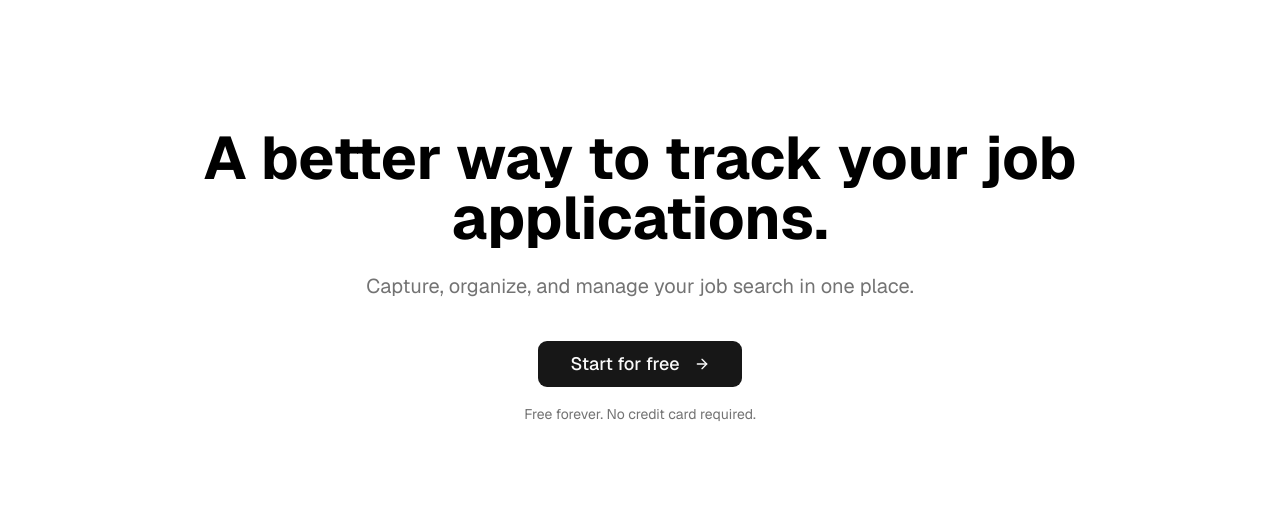
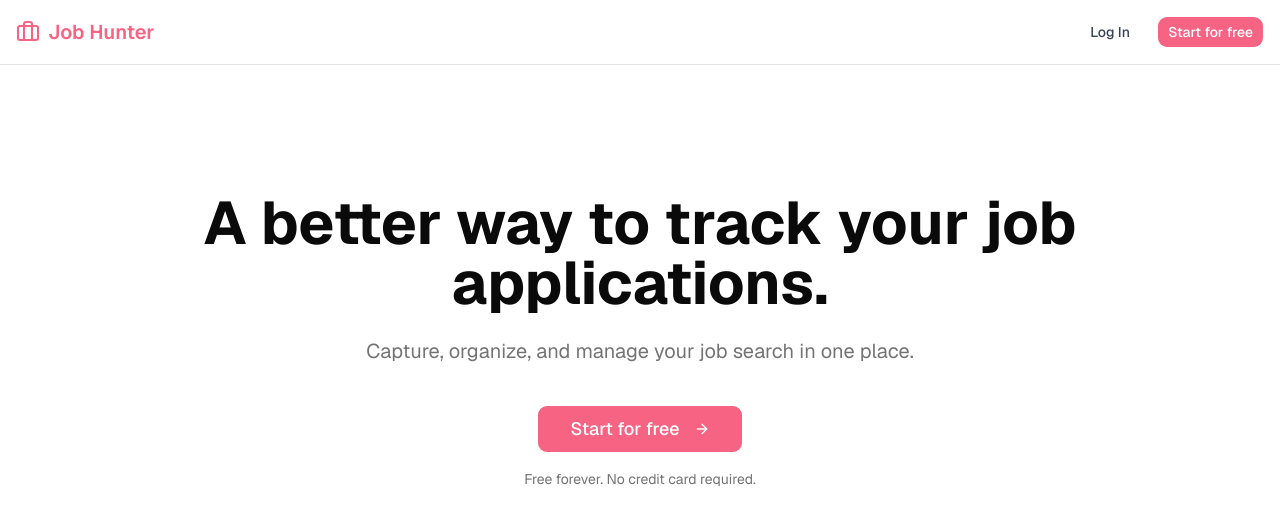
Before and after one commit to crunchwilkinson/job-application-tracker, a Next.js app: page / in a window 1280 px wide. Shown: the top 524 px of the page. Built offline with nearby package versions, Linux system fonts and the light colour scheme.

Commit message:
Added the Navbar component.

```diff
--- /dev/null
+++ b/app/dashboard/page.tsx
@@ -0,0 +1,8 @@
+export default function Dashboard() {
+    return (
+        <div>
+            <h1>Dashboard</h1>
+            <p>Welcome to your dashboard!</p>
+        </div>
+    );
+}
--- a/app/globals.css
+++ b/app/globals.css
@@ -42,45 +42,41 @@
   --radius-md: calc(var(--radius) - 2px);
   --radius-lg: var(--radius);
   --radius-xl: calc(var(--radius) + 4px);
-  --font-heading: var(--font-sans);
-  --radius-2xl: calc(var(--radius) * 1.8);
-  --radius-3xl: calc(var(--radius) * 2.2);
-  --radius-4xl: calc(var(--radius) * 2.6);
 }
 
 :root {
   --radius: 0.625rem;
+  --background: oklch(1 0 0);
+  --foreground: oklch(0.145 0 0);
   --card: oklch(1 0 0);
   --card-foreground: oklch(0.145 0 0);
   --popover: oklch(1 0 0);
   --popover-foreground: oklch(0.145 0 0);
-  --primary: oklch(0.205 0 0);
-  --primary-foreground: oklch(0.985 0 0);
+  --primary: #f76382;
+  --primary-foreground: oklch(1 0 0);
   --secondary: oklch(0.97 0 0);
-  --secondary-foreground: oklch(0.205 0 0);
+  --secondary-foreground: oklch(0.145 0 0);
   --muted: oklch(0.97 0 0);
   --muted-foreground: oklch(0.556 0 0);
-  --accent: oklch(0.97 0 0);
-  --accent-foreground: oklch(0.205 0 0);
+  --accent: oklch(0.98 0.01 340);
+  --accent-foreground: #f76382;
   --destructive: oklch(0.577 0.245 27.325);
   --border: oklch(0.922 0 0);
   --input: oklch(0.922 0 0);
-  --ring: oklch(0.708 0 0);
-  --chart-1: oklch(0.87 0 0);
-  --chart-2: oklch(0.556 0 0);
-  --chart-3: oklch(0.439 0 0);
-  --chart-4: oklch(0.371 0 0);
-  --chart-5: oklch(0.269 0 0);
+  --ring: #f76382;
+  --chart-1: oklch(0.646 0.222 41.116);
+  --chart-2: oklch(0.6 0.118 184.704);
+  --chart-3: oklch(0.398 0.07 227.392);
+  --chart-4: oklch(0.828 0.189 84.429);
+  --chart-5: oklch(0.769 0.188 70.08);
   --sidebar: oklch(0.985 0 0);
   --sidebar-foreground: oklch(0.145 0 0);
-  --sidebar-primary: oklch(0.205 0 0);
-  --sidebar-primary-foreground: oklch(0.985 0 0);
-  --sidebar-accent: oklch(0.97 0 0);
-  --sidebar-accent-foreground: oklch(0.205 0 0);
+  --sidebar-primary: #f76382;
+  --sidebar-primary-foreground: oklch(1 0 0);
+  --sidebar-accent: oklch(0.98 0.01 340);
+  --sidebar-accent-foreground: #f76382;
   --sidebar-border: oklch(0.922 0 0);
-  --sidebar-ring: oklch(0.708 0 0);
-  --background: oklch(1 0 0);
-  --foreground: oklch(0.145 0 0);
+  --sidebar-ring: #f76382;
 }
 
 .dark {
@@ -90,7 +86,7 @@
   --card-foreground: oklch(0.985 0 0);
   --popover: oklch(0.205 0 0);
   --popover-foreground: oklch(0.985 0 0);
-  --primary: oklch(0.922 0 0);
+  --primary: #f76382;
   --primary-foreground: oklch(0.205 0 0);
   --secondary: oklch(0.269 0 0);
   --secondary-foreground: oklch(0.985 0 0);
@@ -102,11 +98,11 @@
   --border: oklch(1 0 0 / 10%);
   --input: oklch(1 0 0 / 15%);
   --ring: oklch(0.556 0 0);
-  --chart-1: oklch(0.87 0 0);
-  --chart-2: oklch(0.556 0 0);
-  --chart-3: oklch(0.439 0 0);
-  --chart-4: oklch(0.371 0 0);
-  --chart-5: oklch(0.269 0 0);
+  --chart-1: oklch(0.488 0.243 264.376);
+  --chart-2: oklch(0.696 0.17 162.48);
+  --chart-3: oklch(0.769 0.188 70.08);
+  --chart-4: oklch(0.627 0.265 303.9);
+  --chart-5: oklch(0.645 0.246 16.439);
   --sidebar: oklch(0.205 0 0);
   --sidebar-foreground: oklch(0.985 0 0);
   --sidebar-primary: oklch(0.488 0.243 264.376);
--- a/app/layout.tsx
+++ b/app/layout.tsx
@@ -1,6 +1,7 @@
 import type { Metadata } from "next";
 import { Geist, Geist_Mono } from "next/font/google";
 import "./globals.css";
+import Navbar from "@/components/Navbar";
 
 const geistSans = Geist({
   variable: "--font-geist-sans",
@@ -13,8 +14,8 @@ const geistMono = Geist_Mono({
 });
 
 export const metadata: Metadata = {
-  title: "Create Next App",
-  description: "Generated by create next app",
+  title: "JobHunter",
+  description: "JobHunter is your ultimate job application tracker, designed to help you stay organized and efficient in your job search. Capture, organize, and manage all your job applications in one place, making it easier than ever to land your dream job.",
 };
 
 export default function RootLayout({
@@ -27,7 +28,10 @@ export default function RootLayout({
       lang="en"
       className={`${geistSans.variable} ${geistMono.variable} antialiased`}
     >
-      <body className="min-h-full flex flex-col">{children}</body>
+      <body className="min-h-full flex flex-col">
+        <Navbar />
+        {children}
+      </body>
     </html>
   );
 }
--- a/app/page.tsx
+++ b/app/page.tsx
@@ -1,22 +1,25 @@
 import { Button } from "@/components/ui/button";
-import { ArrowRight } from "lucide-react";
+import { ArrowRight} from "lucide-react";
+import Link from "next/link";
 
 export default function Home() {
   return (
-  <div className="flex min-h-screen flex-col bg-white">
+  <div className="flex min-h-screen flex-col bg-background text-foreground">
     <main className="flex-1">
       <section className="container mx-auto px-4 py-32">
         <div className="mx-auto max-w-4xl text-center">
-          <h1 className="text-black mb-6 text-6xl font-bold">
+          <h1 className="mb-6 text-6xl font-bold text-foreground">
             A better way to track your job applications.
           </h1>
           <p className="text-muted-foreground mb-10 text-xl">
             Capture, organize, and manage your job search in one place.
           </p>
           <div className="flex flex-col items-center gap-4">
-            <Button size="lg" className="h-12 px-8 text-lg font-medium">
-              Start for free <ArrowRight className="ml-2" />
-            </Button>
+            <Link href="/sign-up">
+              <Button size="lg" className="h-12 px-8 text-lg font-medium">
+                Start for free <ArrowRight className="ml-2" />
+              </Button>
+            </Link>
             <p className="text-sm text-muted-foreground">
               Free forever. No credit card required.
             </p>
--- /dev/null
+++ b/app/sign-in/page.tsx
@@ -0,0 +1,8 @@
+export default function SignIn() {
+    return (
+        <div>
+            <h1>Sign In</h1>
+            <p>Welcome to our sign in page!</p>
+        </div>
+    );
+}
--- /dev/null
+++ b/app/sign-up/page.tsx
@@ -0,0 +1,8 @@
+export default function SignUp() {
+    return (
+        <div>
+            <h1>Sign Up</h1>
+            <p>Welcome to our sign up page!</p>
+        </div>
+    );
+}
--- /dev/null
+++ b/components/Navbar.tsx
@@ -0,0 +1,28 @@
+import { Briefcase } from "lucide-react";
+import Link from "next/link";
+import { Button } from "./ui/button";
+
+export default function Navbar() {
+    return (
+        <nav className="border-b border-border bg-background">
+           <div className="container mx-auto flex h-16 items-center px-4 justify-between">
+            <Link href="/" className="flex items-center gap-2 text-xl font-semibold text-primary">
+                <Briefcase />
+                Job Hunter
+            </Link>
+            <div className="flex items-center gap-4">
+                <Link href="/sign-in">
+                    <Button variant="ghost" className="text-gray-700 hover:text-black">
+                        Log In
+                    </Button>
+                </Link>
+                <Link href="/sign-up">
+                    <Button className="bg-primary hover:bg-primary/90">
+                        Start for free
+                    </Button>
+                </Link>
+            </div>
+           </div>
+        </nav>
+    );
+}
```
